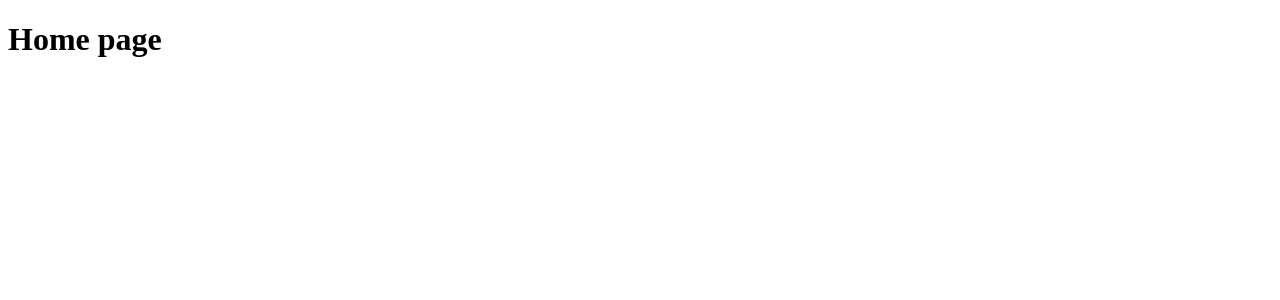
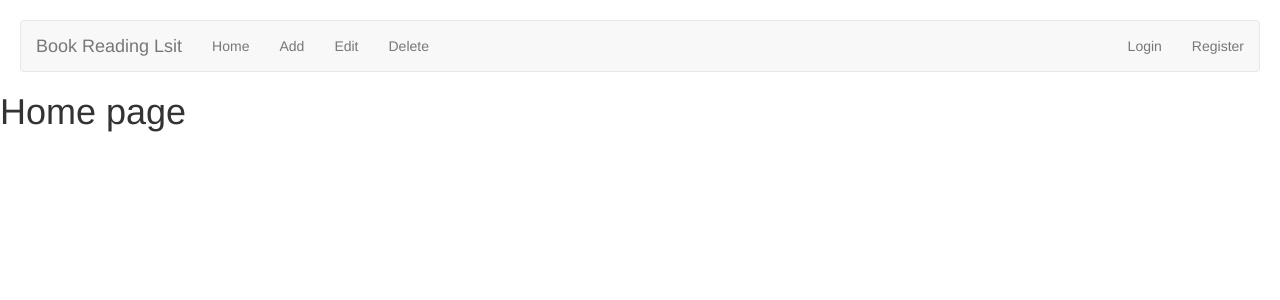
Before and after one commit to edgar183/book-reading-list, a Flask app: page / in a window 1280 px wide. Shown: the top 300 px of the page. Run offline with Flask 2, Linux system fonts and the light colour scheme; parts of the project's set-up code (start-up, migrations or seed data) failed here and were passed over; some libraries are stand-ins or nearby versions.

Commit message:
nav bar added to base template and links updated to mach the pages.

```diff
--- a/app/templates/base.html
+++ b/app/templates/base.html
@@ -5,17 +5,47 @@
     <meta charset="UTF-8">
     <meta name="viewport" content="width=device-width, initial-scale=1.0">
     <meta http-equiv="X-UA-Compatible" content="ie=edge">
+    <link rel="stylesheet" href="https://maxcdn.bootstrapcdn.com/bootstrap/3.3.7/css/bootstrap.min.css">
+    <script src="https://ajax.googleapis.com/ajax/libs/jquery/1.12.4/jquery.min.js"></script>
+    <script src="https://maxcdn.bootstrapcdn.com/bootstrap/3.3.7/js/bootstrap.min.js"></script>
+    <link rel="stylesheet" href="{{ url_for('static', filename='css/main.css') }}" type="text/css" />
     {% if title %}
     <title>{{ title }}</title>
     {% else %}
     <title>Book Rading List</title>
     {% endif %}
-
 </head>
 
 <body>
- {% block content %}
- {% endblock %}
+    <!-- NavBar -->
+    <div class="navbar-container">
+        <nav class="navbar navbar-default">
+            <!-- Brand and toggle get grouped for better mobile display -->
+            <div class="navbar-header">
+                <button type="button" data-target="#navbarCollapse" data-toggle="collapse" class="navbar-toggle">
+                <span class="sr-only">Toggle navigation</span>
+                <span class="icon-bar"></span>
+                <span class="icon-bar"></span>
+                <span class="icon-bar"></span>
+            </button>
+                <a href="{{ url_for('index') }}" class="navbar-brand">Book Reading Lsit</a>
+            </div>
+            <!-- Collection of nav links and other content for toggling -->
+            <div id="navbarCollapse" class="collapse navbar-collapse">
+                <ul class="nav navbar-nav">
+                    <li><a href="{{ url_for('index') }}">Home</a></li>
+                    <li><a href="#">Add</a></li>
+                    <li><a href="#">Edit</a></li>
+                    <li><a href="#">Delete</a></li>
+                </ul>
+                <ul class="nav navbar-nav navbar-right">
+                    <li><a href="{{ url_for('login') }}">Login</a></li>
+                    <li><a href="{{ url_for('register') }}">Register</a></li>
+                </ul>
+            </div>
+        </nav>
+    </div>
+    {% block content %} {% endblock %}
 </body>
 
 </html>
```
